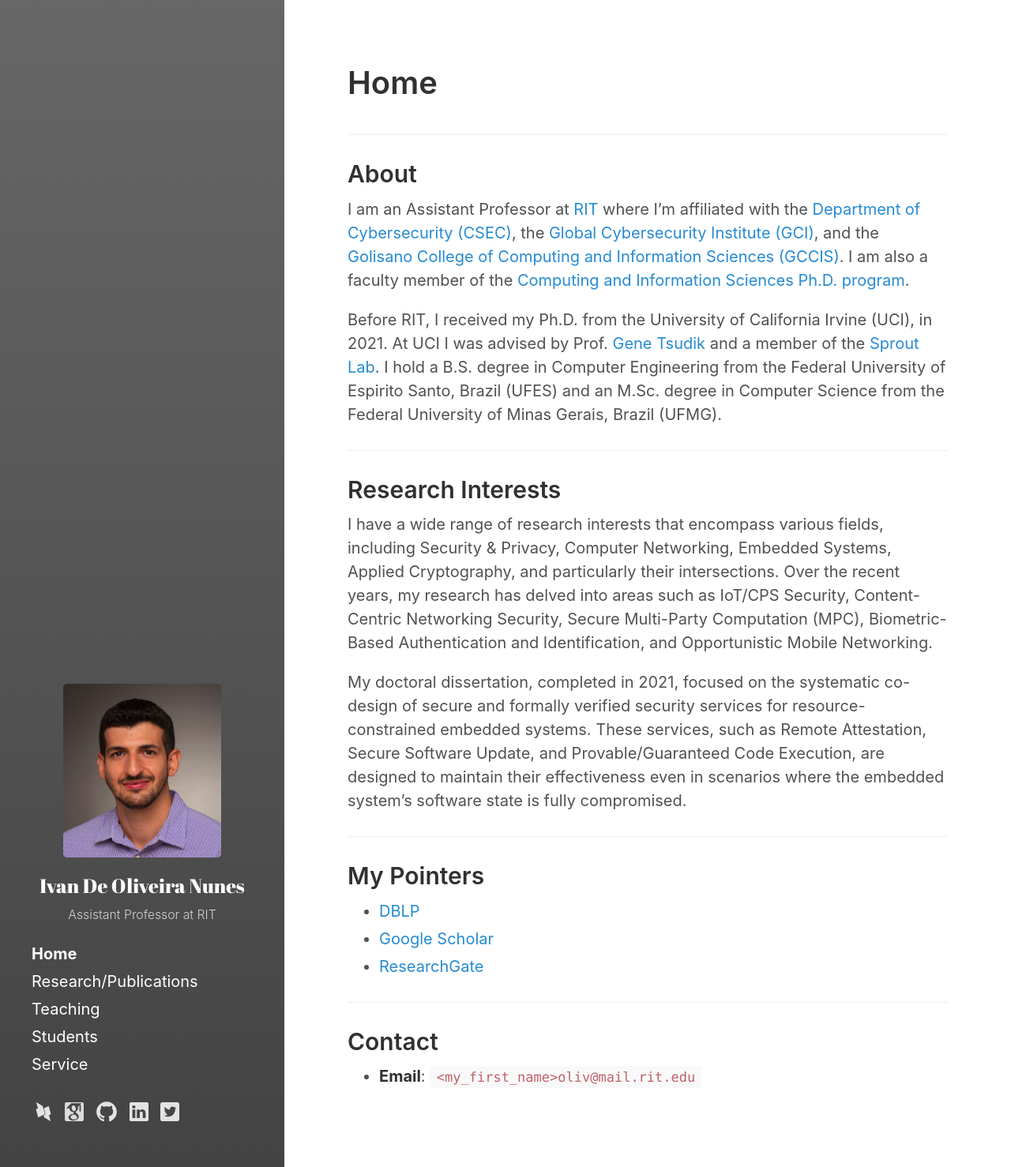
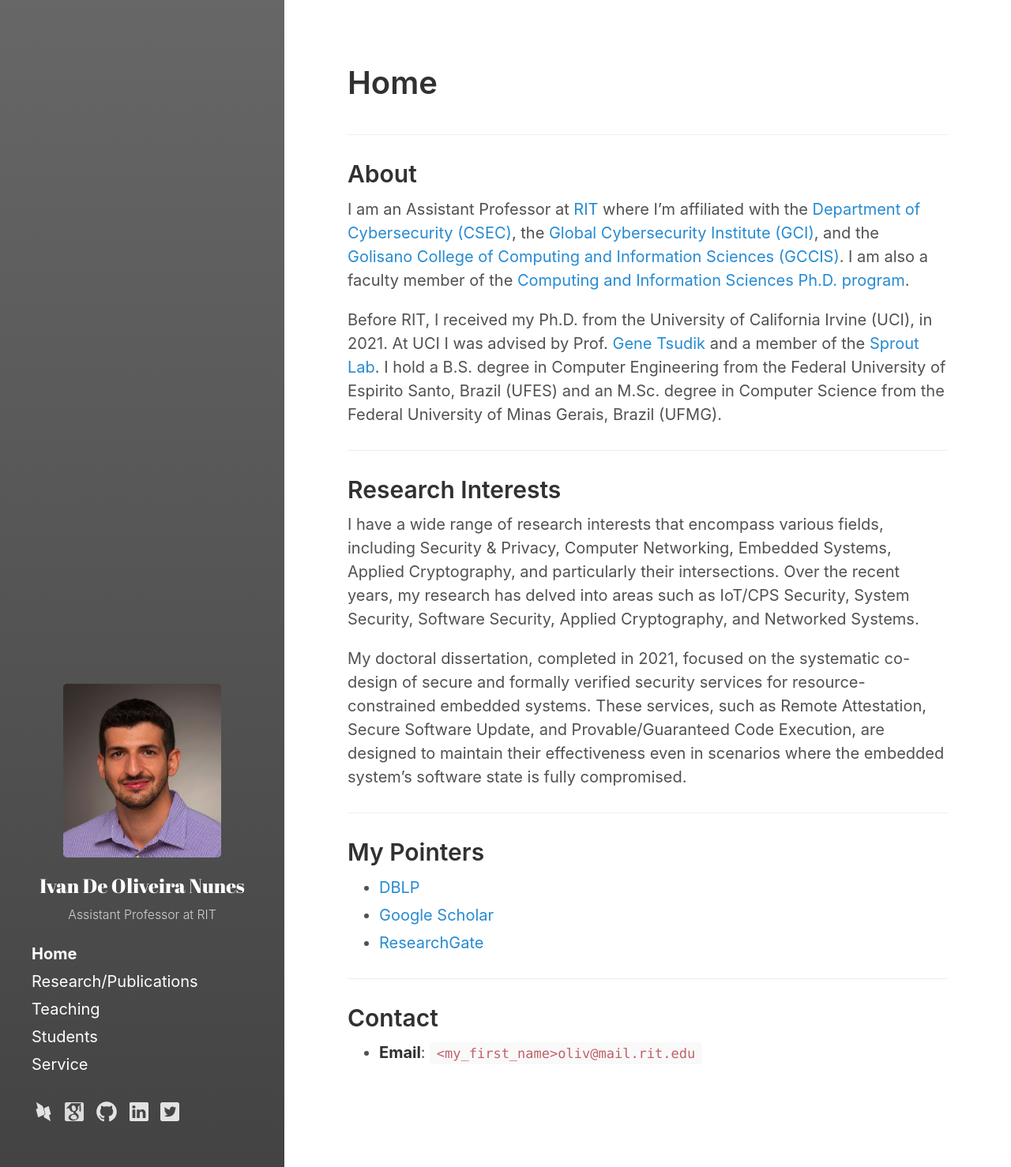
Before and after one commit to ivanolive/ivanolive.github.io, a Jekyll site: the page built from index.md, in a window 1280 px wide. Shown: the whole page at 79% size. Built offline with Jekyll 4.4.1, drawn with Linux system fonts in a browser that asks for light colours.

Commit message:
Update index.md

```diff
--- a/index.md
+++ b/index.md
@@ -18,20 +18,10 @@
 
 ## Research Interests
 
-I have a wide range of research interests that encompass various fields, including Security & Privacy, Computer Networking, Embedded Systems, Applied Cryptography, and particularly their intersections. Over the recent years, my research has delved into areas such as IoT/CPS Security, Content-Centric Networking Security, Secure Multi-Party Computation (MPC), Biometric-Based Authentication and Identification, and Opportunistic Mobile Networking.
+I have a wide range of research interests that encompass various fields, including Security & Privacy, Computer Networking, Embedded Systems, Applied Cryptography, and particularly their intersections. Over the recent years, my research has delved into areas such as IoT/CPS Security, System Security, Software Security, Applied Cryptography, and Networked Systems.
 
 My doctoral dissertation, completed in 2021, focused on the systematic co-design of secure and formally verified security services for resource-constrained embedded systems. These services, such as Remote Attestation, Secure Software Update, and Provable/Guaranteed Code Execution, are designed to maintain their effectiveness even in scenarios where the embedded system's software state is fully compromised.
 
-<!--
-___
-
-
-## News
-
-+ **[2021-08-11]** Started as an Assistant Professor at RIT!
-+ **[2021-06-21]** I have successfully defended my Ph.D. Thesis: Verifiable Integrity and Availability for Code and Execution in Simple Embedded Systems!
-+ **[2021-05-15]** I will be serving on NDSS 2022 and AsiaCCS 2022 Program Committees!
--->
 ___
 
 
```
